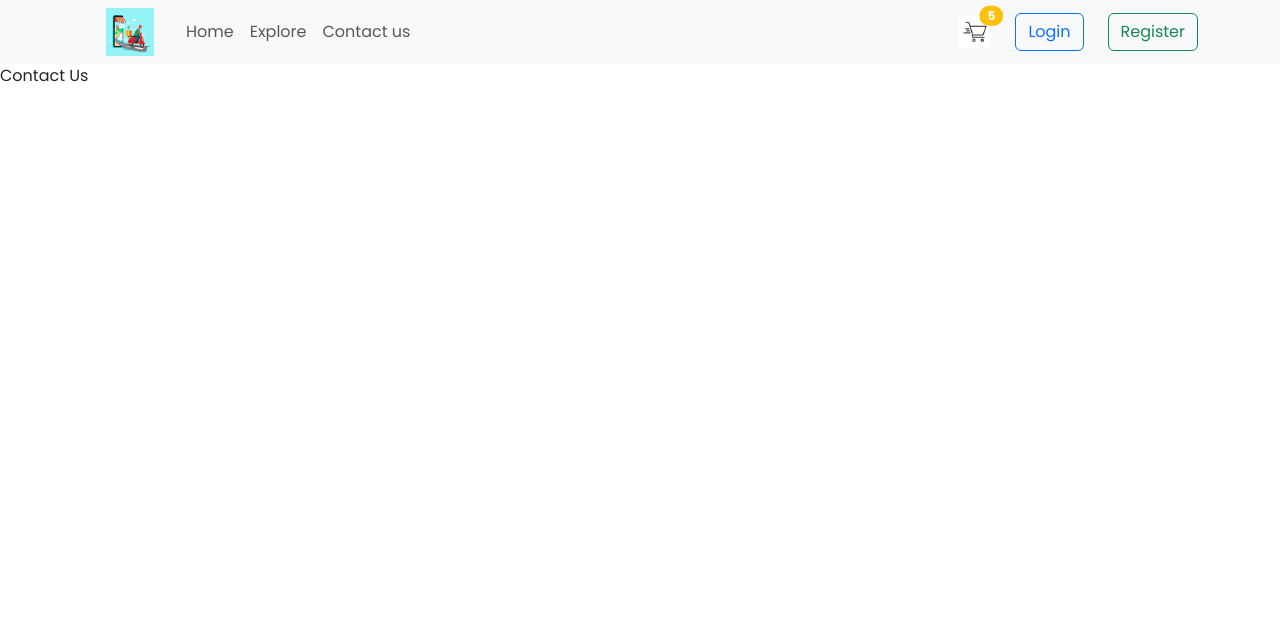
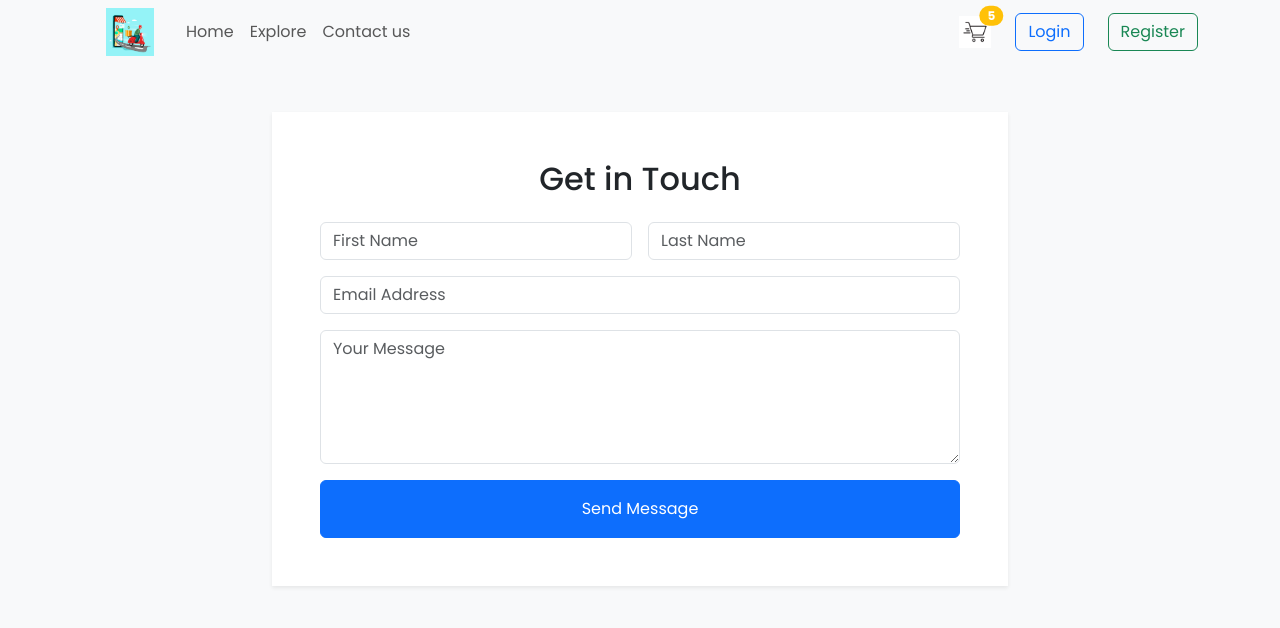
Before and after one commit to fanny-pretre/food-project, a React (Vite) app in the folder foodies/: page /contact in a window 1280 px wide. Shown: the top 628 px of the page. Built offline with nearby package versions, Linux system fonts and the light colour scheme; no server answers.

Commit message:
Filter working on Home and explore

```diff
--- a/foodies/src/components/ExploreMenu/ExploreMenu.css
+++ b/foodies/src/components/ExploreMenu/ExploreMenu.css
@@ -38,3 +38,8 @@
   background-color: #e2e2e2;
   border: none;
 }
+
+.explore-menu-list-item .active {
+  border: 4px solid tomato;
+  padding: 2px;
+}
--- a/foodies/src/components/ExploreMenu/ExploreMenu.jsx
+++ b/foodies/src/components/ExploreMenu/ExploreMenu.jsx
@@ -3,7 +3,7 @@ import { categories } from "../../assets/assets";
 
 import "./ExploreMenu.css";
 
-const ExploreMenu = () => {
+const ExploreMenu = ({ category, setCategory }) => {
   const menuRef = useRef(null);
   const scrollLeft = () => {
     if (menuRef.current) {
@@ -43,10 +43,22 @@ const ExploreMenu = () => {
       >
         {categories.map((item, index) => {
           return (
-            <div key={index} className="text-center explore-menu-list-item">
+            <div
+              key={index}
+              className="text-center explore-menu-list-item"
+              onClick={() =>
+                setCategory((prev) =>
+                  prev === item.category ? "All" : item.category
+                )
+              }
+            >
               <img
                 src={item.icon}
-                className="rounded-circle"
+                className={
+                  item.category === category
+                    ? "rounded-circle active"
+                    : "rounded-circle"
+                }
                 height={128}
                 width={128}
               />
--- a/foodies/src/components/FoodDisplay/FoodDisplay.jsx
+++ b/foodies/src/components/FoodDisplay/FoodDisplay.jsx
@@ -2,14 +2,20 @@ import React, { useContext } from "react";
 import { StoreContext } from "../../context/StoreContext";
 import FoodItem from "../FoodItem/FoodItem";
 
-const FoodDisplay = () => {
+const FoodDisplay = ({ category, searchText }) => {
   const { foodList } = useContext(StoreContext);
+
+  const filteredFoods = foodList.filter(
+    (food) =>
+      (category == "All" || food.category === category) &&
+      food.name.toLowerCase().includes(searchText.toLowerCase())
+  );
 
   return (
     <div className="container">
       <div className="row">
-        {foodList.length > 0 ? (
-          foodList.map((food, index) => (
+        {filteredFoods.length > 0 ? (
+          filteredFoods.map((food, index) => (
             <FoodItem
               key={index}
               name={food.name}
--- a/foodies/src/pages/Contact/Contact.jsx
+++ b/foodies/src/pages/Contact/Contact.jsx
@@ -1,7 +1,59 @@
 import React from "react";
 
 const Contact = () => {
-  return <div>Contact Us</div>;
+  return (
+    <section className="py-5 bg-light">
+      <div className="container">
+        <div className="row justify-content-center">
+          <div className="col-lg-8">
+            <div className="contact-form p-5 shadow-sm bg-white">
+              <h2 className="text-center mb-4">Get in Touch</h2>
+              <form>
+                <div className="row g-3">
+                  <div className="col-md-6">
+                    <input
+                      type="text"
+                      className="form-control custom-input"
+                      placeholder="First Name"
+                    />
+                  </div>
+                  <div className="col-md-6">
+                    <input
+                      type="text"
+                      className="form-control custom-input"
+                      placeholder="Last Name"
+                    />
+                  </div>
+                  <div className="col-12">
+                    <input
+                      type="email"
+                      className="form-control custom-input"
+                      placeholder="Email Address"
+                    />
+                  </div>
+                  <div className="col-12">
+                    <textarea
+                      className="form-control custom-input"
+                      rows="5"
+                      placeholder="Your Message"
+                    ></textarea>
+                  </div>
+                  <div className="col-12">
+                    <button
+                      className="btn btn-primary w-100 py-3"
+                      type="submit"
+                    >
+                      Send Message
+                    </button>
+                  </div>
+                </div>
+              </form>
+            </div>
+          </div>
+        </div>
+      </div>
+    </section>
+  );
 };
 
 export default Contact;
--- a/foodies/src/pages/ExploreFood/ExploreFood.jsx
+++ b/foodies/src/pages/ExploreFood/ExploreFood.jsx
@@ -1,7 +1,48 @@
-import React from "react";
+import React, { useState } from "react";
+import FoodDisplay from "../../components/FoodDisplay/FoodDisplay";
 
 const ExploreFood = () => {
-  return <div>Explore Food</div>;
+  const [category, setCategory] = useState("All");
+  const [searchText, setSearchText] = useState("");
+  return (
+    <>
+      <div className="container">
+        <div className="row justify-content-center">
+          <div className="col-md-6">
+            <form onSubmit={(e) => e.preventDefault()}>
+              <div className="input-group mb-3">
+                <select
+                  className="form-select mt-2"
+                  onChange={(e) => setCategory(e.target.value)}
+                  style={{ "max-width": "150" }}
+                >
+                  <option value="All"> All </option>
+                  <option value="Biryani"> Biryani </option>
+                  <option value="Cake"> Cake </option>
+                  <option value="Burger"> Burger </option>
+                  <option value="Pizza"> Pizza </option>
+                  <option value="Salad"> Salad </option>
+                  <option value="Ice Cream"> Ice cream </option>
+                  <option value="Noodles"> Noodles </option>
+                </select>
+                <input
+                  type="text"
+                  className="form-control mt-2"
+                  placeholder="Search your favorite dish..."
+                  onChange={(e) => setSearchText(e.target.value)}
+                  value={searchText}
+                />
+                <button className="btn btn-primary mt-2" type="submit">
+                  <i className="bi bi-search"></i>
+                </button>
+              </div>
+            </form>
+          </div>
+        </div>
+      </div>
+      <FoodDisplay category={category} searchText={searchText} />
+    </>
+  );
 };
 
 export default ExploreFood;
--- a/foodies/src/pages/FoodDetails/FoodDetails.jsx
+++ b/foodies/src/pages/FoodDetails/FoodDetails.jsx
@@ -32,12 +32,12 @@ const FoodDetails = () => {
             />
           </div>
           <div className="col-md-6">
-            <div className="small mb-1">
+            <div className="fs-5 mb-1">
               Category :{" "}
               <span className="badge text-bg-warning">{data.category}</span>
             </div>
             <h1 className="display-5 fw-bolder">{data.name}</h1>
-            <div className="fs-5 mb-5">
+            <div className="fs-5 mb-2">
               <span>{data.price}&euro;</span>
             </div>
             <p className="lead">{data.description}</p>
--- a/foodies/src/pages/Home/Home.jsx
+++ b/foodies/src/pages/Home/Home.jsx
@@ -1,14 +1,15 @@
-import React from "react";
+import React, { useState } from "react";
 import Header from "../../components/Header/Header";
 import ExploreMenu from "../../components/ExploreMenu/ExploreMenu";
 import FoodDisplay from "../../components/FoodDisplay/FoodDisplay";
 
 const Home = () => {
+  const [category, setCategory] = useState("All");
   return (
     <main className="container">
       <Header />
-      <ExploreMenu />
-      <FoodDisplay />
+      <ExploreMenu category={category} setCategory={setCategory} />
+      <FoodDisplay category={category} searchText={""} />
     </main>
   );
 };
```
